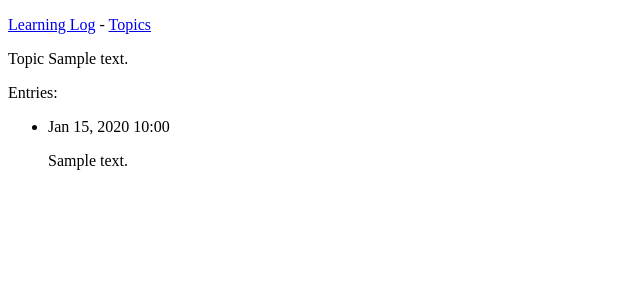
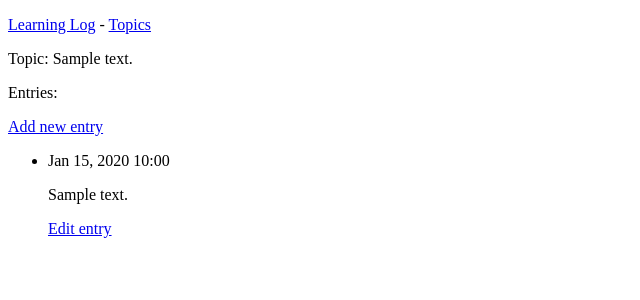
Before and after one commit to benjithorpe/learning_log, a Django app: page /topics/1/ in a window 1280 px wide. Shown: the top 300 px of the page, without its empty margins (0-640 px from the left). Run offline with Django 3.2, Linux system fonts and the light colour scheme; tables that the repository leaves empty hold one stand-in row (values such as "Sample post").

Commit message:
Add an edit functionality to the entries

```diff
--- a/learning_logs/templates/learning_logs/topic.html
+++ b/learning_logs/templates/learning_logs/topic.html
@@ -1,15 +1,19 @@
 {% extends "learning_logs/base.html" %}
 
 {% block content %}
-  <p>Topic {{ topic }}</p>
+  <p>Topic: {{ topic }}</p>
 
   <p>Entries:</p>
+
+<p><a href="{% url 'learning_logs:new_entry' topic.id %}">Add new entry</a></p>
 
   <ul>
     {% for entry in entries %}
       <li>
         <p>{{ entry.date_added|date:'M d, Y H:i' }}</p>
         <p>{{ entry.text|linebreaks }}</p>
+
+        <p><a href="{% url 'learning_logs:edit_entry' entry.id %}">Edit entry</a></p>
       </li>
     {% empty %}
       <li>There are no entries for this topic yet.</li>
--- a/learning_logs/templates/learning_logs/topics.html
+++ b/learning_logs/templates/learning_logs/topics.html
@@ -12,4 +12,6 @@
       <li>No topics have been added yet.</li>
     {% endfor %}
   </ul>
+
+  <a href="{% url 'learning_logs:new_topic' %}">Add a new topic</a>
 {% endblock content %}
--- a/learning_logs/urls.py
+++ b/learning_logs/urls.py
@@ -7,8 +7,14 @@ from . import views
 app_name = "learning_logs"
 urlpatterns = [
     path("", views.index, name="index"),
-    # page that shows all available topics
+    # Page that shows all available topics
     path("topics/", views.topics, name="topics"),
-    # detailed page for a single topic
-    path("topics/<int:topic_id>/", views.topic, name="topic")
+    # Detailed page for a single topic
+    path("topics/<int:topic_id>/", views.topic, name="topic"),
+    # Page for adding new topic
+    path("new_topic/", views.new_topic, name="new_topic"),
+    # Page for adding new entry
+    path("new_entry/<int:topic_id>/", views.new_entry, name="new_entry"),
+    # Page for editing an entry
+    path("edit_entry/<int:entry_id>/", views.edit_entry, name="edit_entry"),
 ]
--- a/learning_logs/views.py
+++ b/learning_logs/views.py
@@ -1,6 +1,7 @@
-from django.shortcuts import render
+from django.shortcuts import render, redirect
 
-from .models import Topic
+from .models import Topic, Entry
+from .forms import TopicForm, EntryForm
 
 
 # Create your views here.
@@ -23,3 +24,63 @@ def topic(request, topic_id):
     entries = topic.entry_set.order_by("-date_added")
     context = {"topic": topic, "entries": entries}
     return render(request, "learning_logs/topic.html", context)
+
+
+def new_topic(request):
+    """Add a new topic."""
+    if request.method != "POST":
+        # No data submitted, create a blank form
+        form = TopicForm()
+    else:
+        # POST data submitted; create a blank form
+        form = TopicForm(data=request.POST)
+
+        if form.is_valid():
+            form.save()
+            return redirect("learning_logs:topics")
+
+    # Display a blank or invalid form
+    context = {"form": form}
+    return render(request, "learning_logs/new_topic.html", context)
+
+
+def new_entry(request, topic_id):
+    """Add a new entry for a particular topic."""
+    topic = Topic.objects.get(id=topic_id)
+
+    if request.method != "POST":
+        # No data submitted; create a blank form
+        form = EntryForm()
+    else:
+        # POST data submitted; process data
+        form = EntryForm(data=request.POST)
+
+        if form.is_valid():
+            new_entry = form.save(commit=False)
+            new_entry.topic = topic
+            new_entry.save()
+            return redirect("learning_logs:topic", topic_id=topic_id)
+
+    # Display a blank form or invalid form
+    context = {"topic": topic, "form": form}
+    return render(request, "learning_logs/new_entry.html", context)
+
+
+def edit_entry(request, entry_id):
+    """Edit an existing entry"""
+    entry = Entry.objects.get(id=entry_id)
+    topic = entry.topic
+
+    if request.method != "POST":
+        # Initial request; pre-fill form with current entry.
+        form = EntryForm(instance=entry)
+    else:
+        # POST data submitted; process data.
+        form = EntryForm(instance=entry, data=request.POST)
+
+        if form.is_valid():
+            form.save()
+            return redirect("learning_logs:topic", topic_id=topic.id)
+
+    context = {"entry": entry, "topic": topic, "form": form}
+    return render(request, "learning_logs/edit_entry.html", context)
```
Also changed, not shown: learning_logs/forms.py (added, +18 -0 lines), learning_logs/templates/learning_logs/edit_entry.html (added, +12 -0 lines), learning_logs/templates/learning_logs/new_entry.html (added, +12 -0 lines), learning_logs/templates/learning_logs/new_topic.html (added, +11 -0 lines).
